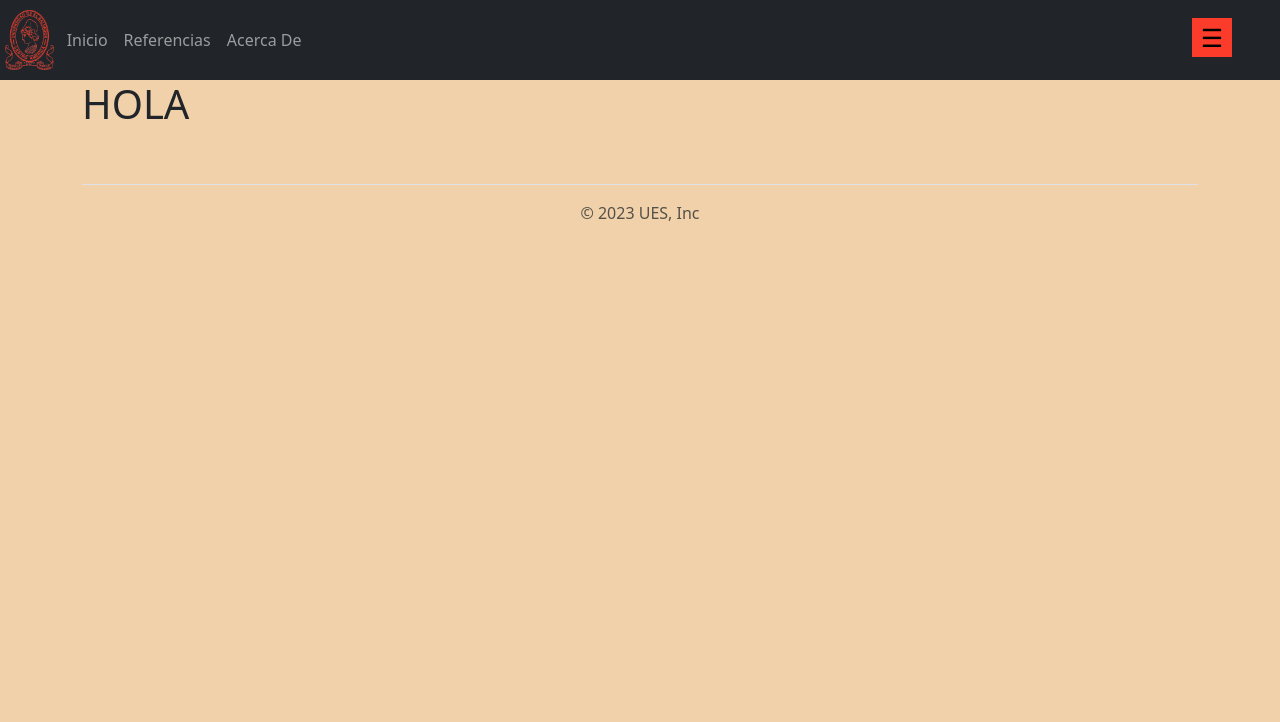
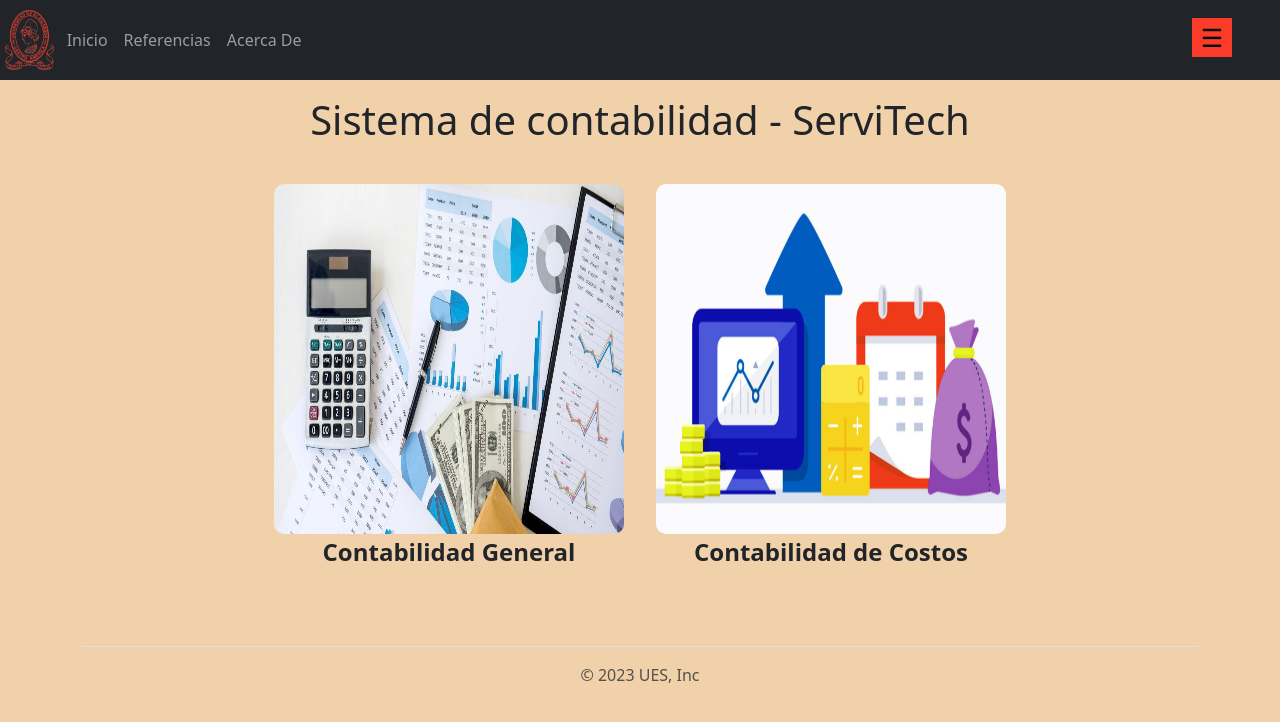
Before and after one commit to JGer04/ProyectoSIC, a Django app: page / in a window 1280 px wide. Shown: the top 722 px of the page. Run offline with Django 4.2, Linux system fonts and the light colour scheme.

Commit message:
Pagina inicio

```diff
--- a/ServiTech/static/css/acerca.css
+++ /dev/null
@@ -1,4 +0,0 @@
-.apartado{
-    border: 4px solid black;
-    background-color: darkgray;
-}
--- /dev/null
+++ b/ServiTech/static/css/inicio.css
@@ -0,0 +1,50 @@
+.prueba{
+ margin-top: 6rem;
+ display: flex;
+ flex-direction: column;
+ justify-content: center;
+}
+
+h1{
+ text-align: center;
+}
+
+.opciones{
+ display: flex;
+ flex-direction: row;
+ align-items: center;
+ justify-content: center;
+ column-gap: 2rem;
+ margin: 2rem;
+}
+
+.individual{
+ width: 350px;
+ height: 350px;
+ margin-bottom: 1.5rem;
+}
+
+.img-inicio{
+ width: 350px;
+ height: 350px;
+ border-radius: 10px;
+}
+
+.texto{
+ text-align: center;
+ font-size: 1.5rem;
+ font-weight: bold;
+}
+
+@media screen and (max-width: 800px) {
+ .opciones{
+  flex-direction: column;
+  margin-top: 2rem;
+  row-gap: 2rem;
+ }
+
+ .indivual .img-inicio{
+ width: 250px;
+ height: 250px;
+}
+}
--- a/ServiTech/static/css/referencia.css
+++ /dev/null
@@ -1,54 +0,0 @@
-.ubicaciones{
-    display: flex;
-    flex-direction: row;
-    text-align: center;
-    justify-content: center;
-}
-
-.conaipd{
-    border: 1px solid black;
-    margin-right: 30px;
-    margin-left: 25px;
-}
-.isri{
-    border: 1px solid black;
-    margin-left: 30px;
-}
-/*
-===============
-Imagenes | Resumen
-===============
-*/
-.prueba{
-  width: 100%;
-  height: 100%;
-  margin: 1.5rem 15px;
-  padding: 10px 0;
-  display: flex;
-  flex-direction: row;
-    align-items: center;
-  justify-content: center;
-
-}
-.prueba img{
-  width: 100%;
-  height: 100%;
-  max-width: 600px;
-  max-height: 400px;
-  border: 0.5px solid black;
-
-}
-
-/*
-===============
-Etiquetas generales
-===============
-*/
-
-.titulo1{
-    margin: 6rem 0 2rem 0;
-}
-
-.justificado{
-    text-align: justify;
-}
--- a/ServiTech/templates/index/index.html
+++ b/ServiTech/templates/index/index.html
@@ -8,5 +8,23 @@
 
 
 {% block content %}
-    <h1>HOLA</h1>
+    <div class="prueba">
+        <h1>Sistema de contabilidad - ServiTech</h1>
+        <div class="opciones">
+            <div class="individual">
+                <a href="general.html">
+                    <img class="img-inicio" src="{% static 'img/conta-general.jpg'%}"
+                    alt="general">
+                </a>
+                <p class="texto">Contabilidad General</p>
+            </div>
+            <div class="individual">
+                <a href="">
+                    <img class="img-inicio" src="{% static 'img/conta-costos.jpg'%}"
+                    alt="general">
+                </a>
+                <p class="texto">Contabilidad de Costos</p>
+            </div>
+        </div>
+    </div>
 {% endblock content %}
--- a/ServiTech/templates/layout/base.html
+++ b/ServiTech/templates/layout/base.html
@@ -23,7 +23,7 @@
     <link
       rel="stylesheet"
       type="text/css"
-      href="{% static 'css/referencia.css' %}"
+      href="{% static 'css/inicio.css' %}"
     />
     <link
       rel="stylesheet"
```
Also changed, not shown: ServiTech/static/img/conta-costos.jpg (added), ServiTech/static/img/conta-general.jpg (added), 11 other files.
